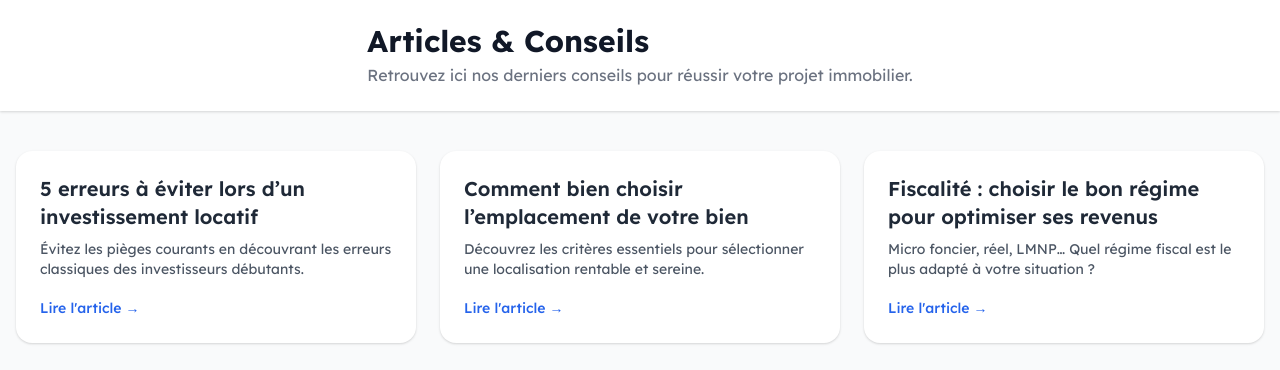
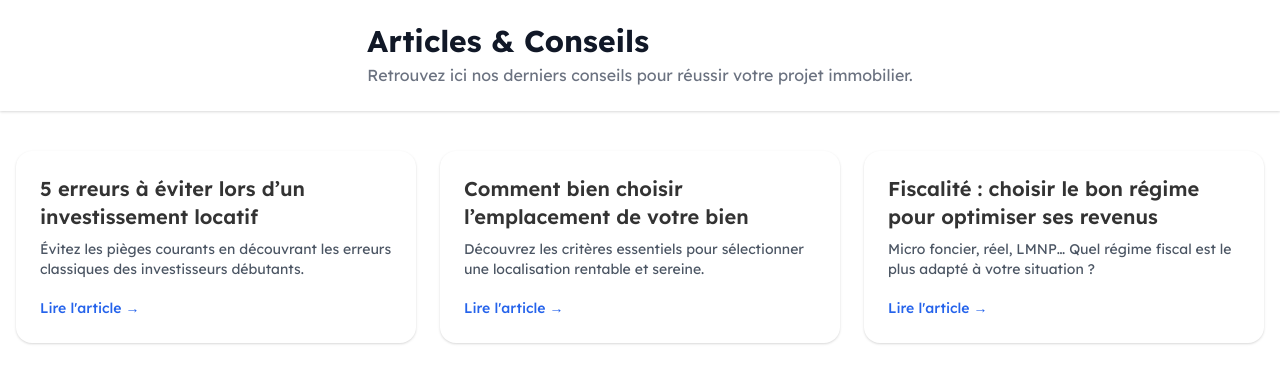
Before and after one commit to YannTonThat/Adressator, a Flask app: page /actu in a window 1280 px wide. Shown: the part 478-848 px from the top of the page. Run offline with Flask 3, Linux system fonts and the light colour scheme; parts of the project's set-up code (start-up, migrations or seed data) failed here and were passed over.

Commit message:
Update actu-conseils.html

```diff
--- a/templates/actu-conseils.html
+++ b/templates/actu-conseils.html
@@ -247,7 +247,7 @@
   </style>
 </head>
 
-<body class="bg-gray-50 text-gray-800">
+<body>
   <!-- Inclure le header de façon dynamique -->
   {% include "header.html" %}
 
```
